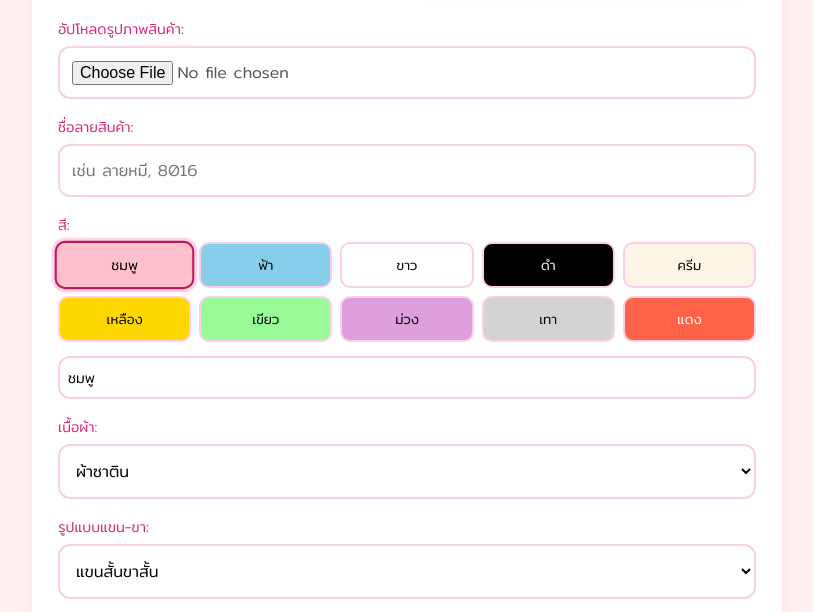
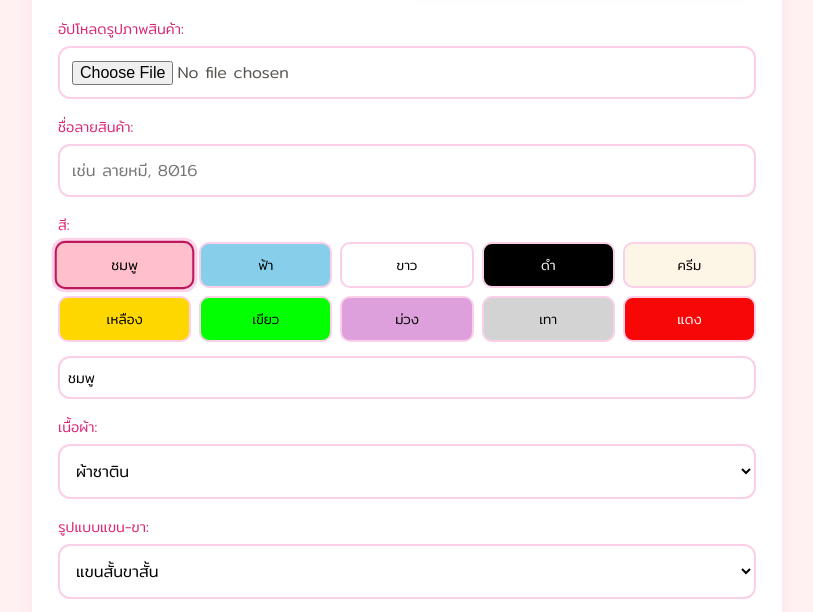
Before and after one commit to likeachit/sleepingbox-stock, a plain HTML site: page index.html in a window 1280 px wide. Both pictures are taken after a click on the button "📝 เพิ่มสินค้าใหม่". Shown: the part 164-776 px from the top of the page, without its empty margins (233-1046 px from the left). Drawn offline with Linux system fonts and the light colour scheme.

Commit message:
Update index.html

```diff
--- a/index.html
+++ b/index.html
@@ -167,10 +167,10 @@
                 <button type="button" class="color-btn" style="background-color: #000000; color: #fff;" onclick="selectColor('ดำ', this)">ดำ</button>
                 <button type="button" class="color-btn" style="background-color: #fdf5e6; color: #000;" onclick="selectColor('ครีม', this)">ครีม</button>
                 <button type="button" class="color-btn" style="background-color: #ffd700; color: #000;" onclick="selectColor('เหลือง', this)">เหลือง</button>
-                <button type="button" class="color-btn" style="background-color: #98fb98; color: #000;" onclick="selectColor('เขียว', this)">เขียว</button>
+                <button type="button" class="color-btn" style="background-color: #02ff02; color: #000;" onclick="selectColor('เขียว', this)">เขียว</button>
                 <button type="button" class="color-btn" style="background-color: #dda0dd; color: #000;" onclick="selectColor('ม่วง', this)">ม่วง</button>
                 <button type="button" class="color-btn" style="background-color: #d3d3d3; color: #000;" onclick="selectColor('เทา', this)">เทา</button>
-                <button type="button" class="color-btn" style="background-color: #ff6347; color: #fff;" onclick="selectColor('แดง', this)">แดง</button>
+                <button type="button" class="color-btn" style="background-color: #f80707; color: #fff;" onclick="selectColor('แดง', this)">แดง</button>
             </div>
             <input type="text" id="update-color" value="ชมพู" placeholder="หรือพิมพ์ระบุสีเอง..." style="margin-top: 6px; font-size: 0.9rem; padding: 8px;">
         </div>
```
